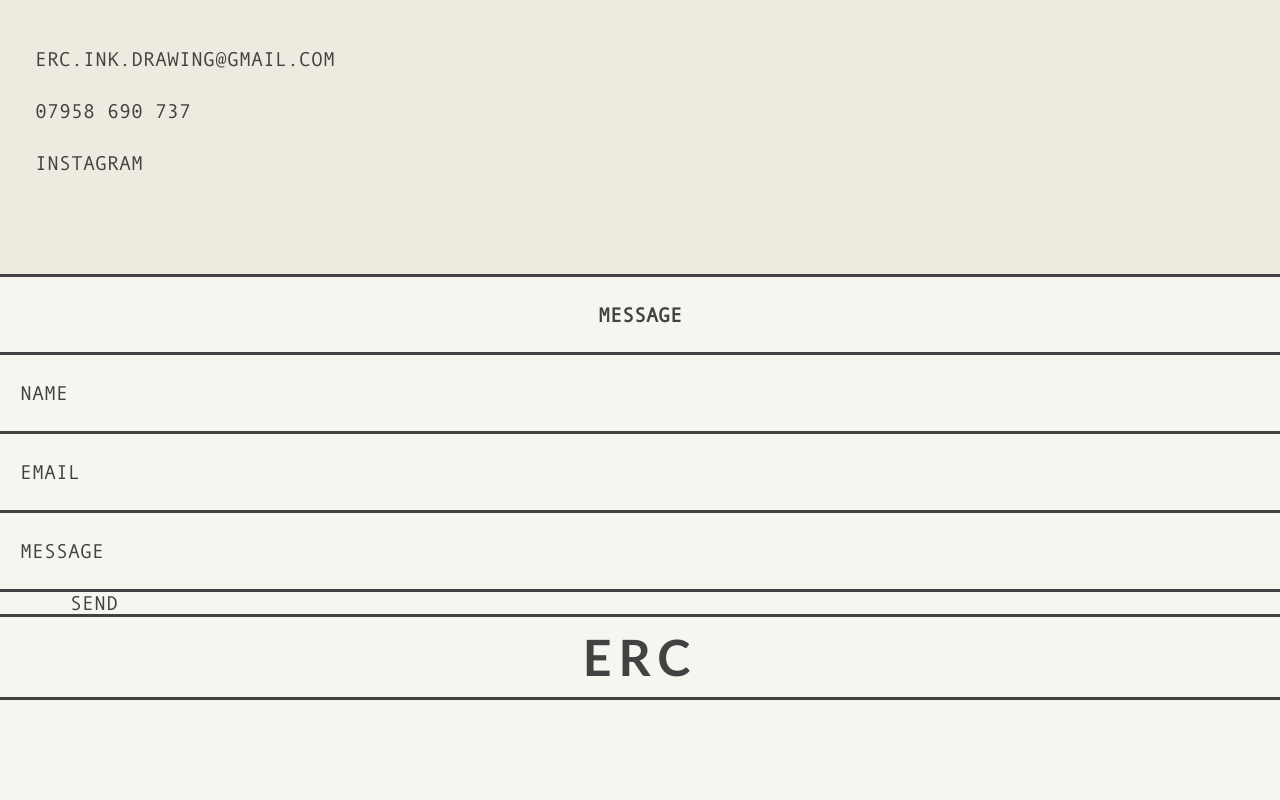
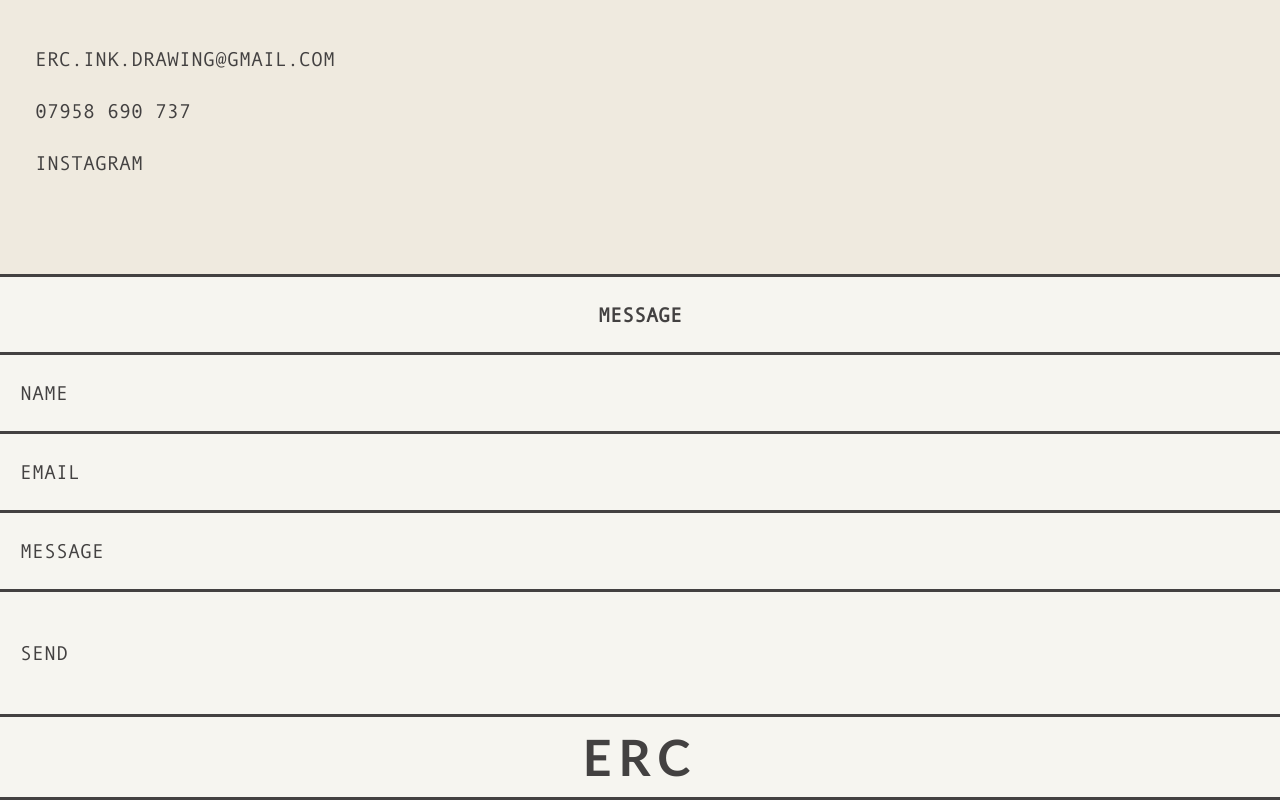
Before and after one commit to elliercottrell/test, a React (Create React App) app: page /pjf in a window 1280 px wide. Shown: the part 629-1429 px from the top of the page. Before the commit the page ends 1329 px from the top, so only its background shows below. Built offline with nearby package versions, Linux system fonts and the light colour scheme.

Commit message:
Update Form.css

```diff
--- a/src/Components/Form.css
+++ b/src/Components/Form.css
@@ -39,7 +39,7 @@
   text-align: start;
   border: none;
   color: #434141;
-  padding: 0px 50px;
+  padding: 50px 0px;
 }
 
 .name:focus,
```
